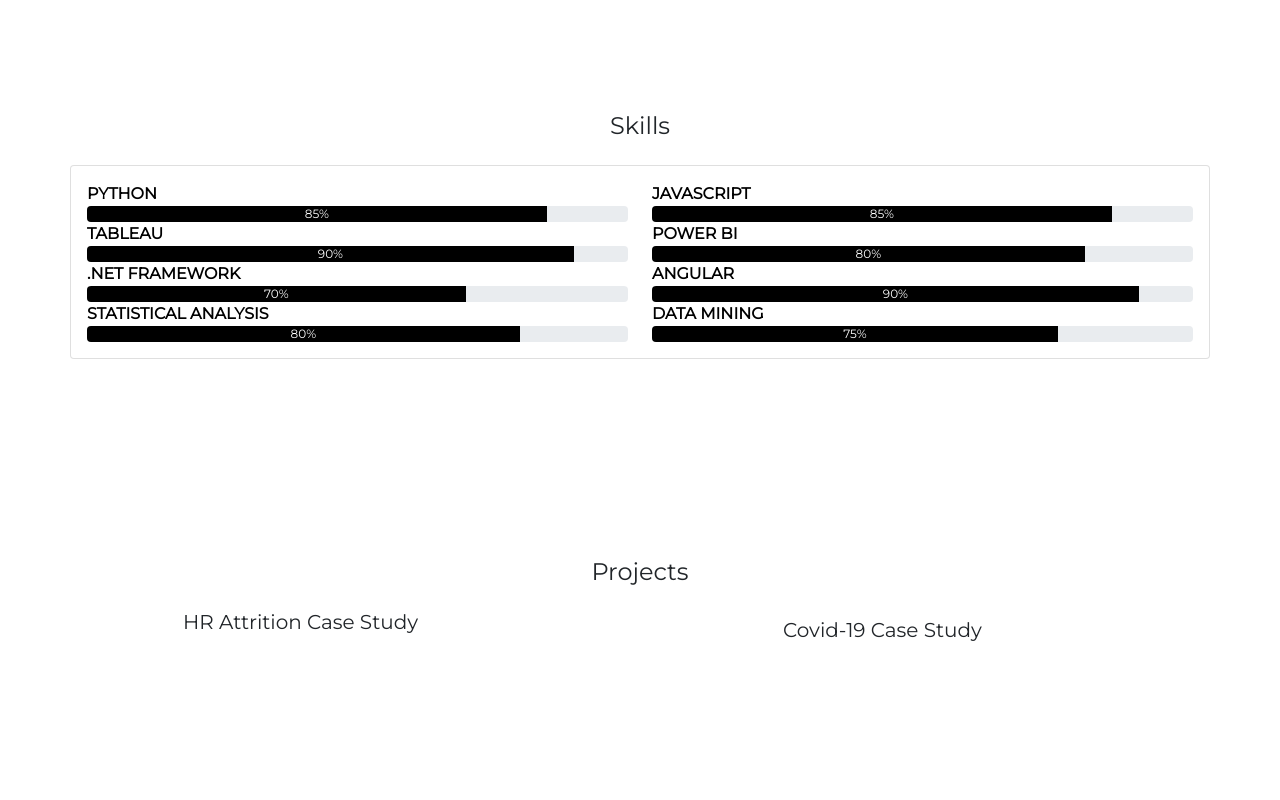
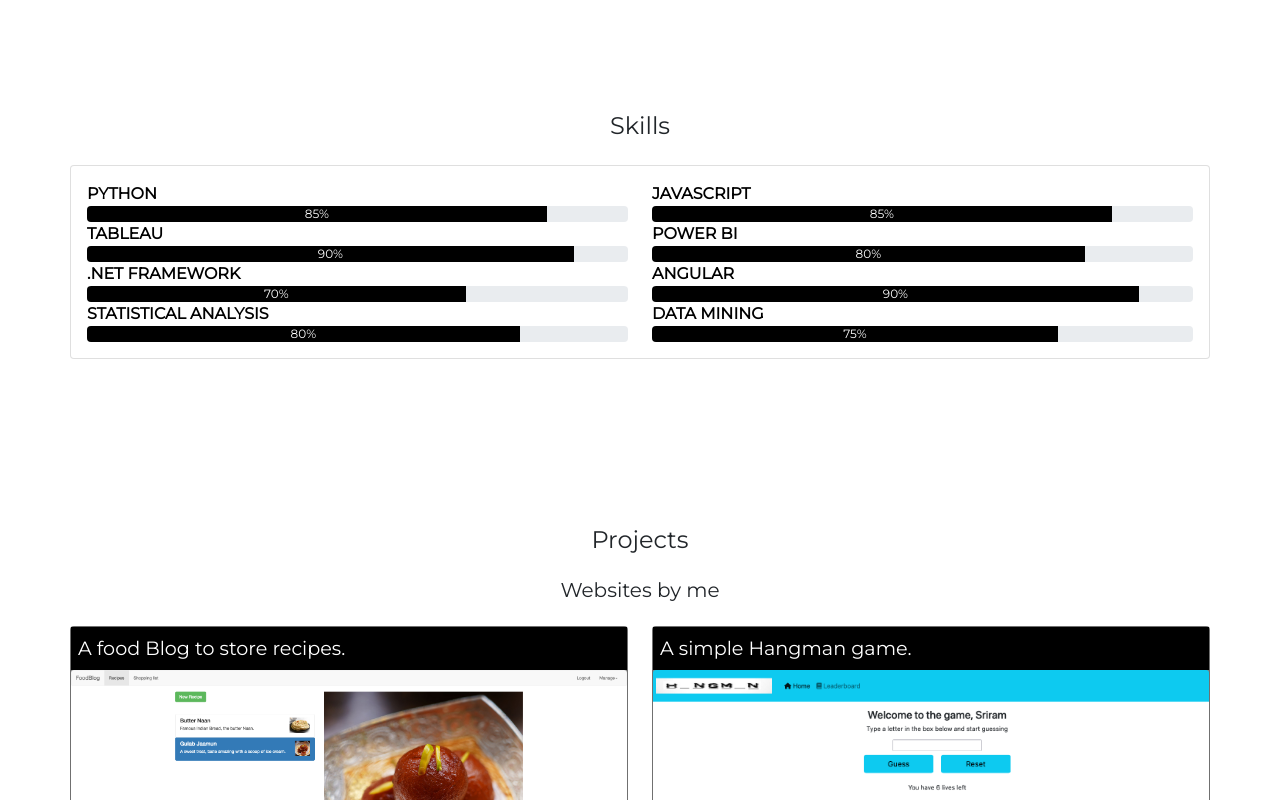
Before and after one commit to sriramvasan/sriramvasan.github.io, an Angular app: page / in a window 1280 px wide. Shown: the part 2000-2800 px from the top of the page. Built offline with nearby package versions, Linux system fonts and the light colour scheme; a web font is replaced by a local one.

Commit message:
Added Websites as projects

```diff
--- a/src/app/home/home.component.html
+++ b/src/app/home/home.component.html
@@ -14,7 +14,7 @@
               </div>
 
               <a class="links smooth-scroll" href="#contact" data-aos="zoom-in" data-aos-anchor="data-aos-anchor">Hire Me</a>
-              <a class="links" href="https://drive.google.com/file/d/1DaDDXWDbcCfw8hnxin8jKP5sqXGvohcL/view?usp=sharing" target="_blank" data-aos="zoom-in" data-aos-anchor="data-aos-anchor">Download CV</a>
+              <a class="links" href="https://drive.google.com/file/d/1h74L0lXTp3kaeOIxxxhlv4OEUR0Ld0hz/view?usp=sharing" target="_blank" data-aos="zoom-in" data-aos-anchor="data-aos-anchor">Download CV</a>
 
             </div>
           </div>
@@ -35,9 +35,6 @@
               <a class="btn btn-default btn-round btn-lg btn-icon" href="https://github.com/sriramvasan" target="_blank" rel="tooltip" title="Follow me on Github">
                   <i class="fa fa-github"></i>
               </a>
-              <a class="btn btn-default btn-round btn-lg btn-icon" href="#" target="_blank" rel="tooltip" title="Follow me on Google+">
-                  <i class="fa fa-google-plus"></i>
-              </a>
           </div>
       </div>
   </div>
--- a/src/app/projects/projects.component.css
+++ b/src/app/projects/projects.component.css
@@ -2,9 +2,25 @@
 transform: scale(.5) translateY(-50%) translateX(-50%);
 /* transform: translateX(-10%); */
 border-radius: 5px;
+align-items: center;
 
 }
 .tableau2{
 transform:  scale(1);
 
 }
+.card{
+  background-color: gray;
+}
+
+.card-title{
+  background-color: black;
+  color: white;
+  font-size: larger;
+  /* border-radius: 5px; */
+  padding: 7px;
+  margin: 0;
+}
+.link-btn:hover{
+  background-color: gray;
+}
--- a/src/app/projects/projects.component.html
+++ b/src/app/projects/projects.component.html
@@ -1,17 +1,78 @@
 <section id="projects">
 
-  <div class="container" style="padding: 20vh 0 0 0;">
+  <div class="container" style="padding: 16vh 0 0 0;">
     <div class="h4 text-center mb-4 title">Projects</div>
+
+
+
+    <div class="h5 text-center mb-4 title">Websites by me</div>
+    <div class="row">
+          <div class="col-lg-6" >
+            <div class="card" >
+              <div class="card-title">A food Blog to store recipes.</div>
+              <img class="card-img-top" src="assets/Foodblog.png" alt="FoodBlog Preview">
+              <div class="card-body">
+                <!-- <p class="card-text"></p> -->
+                <ul class="card-text" style="list-style: none;">
+                  <li>Uses firebase authenciation to login and sign up.</li>
+                  <li>NgRx to handle routing and state management.</li>
+                  <li>Built with Angular and firebase.</li>
+                </ul>
+                <a href="https://foodblog-4580c.web.app" class="btn btn-dark link-btn" target="_blank">Take me there <i class="fa fa-external-link"></i></a>
+              </div>
+            </div>
+          </div>
+
+            <div class="col-lg-6" >
+              <div class="card">
+                <div class="card-title">A simple Hangman game.</div>
+                <img class="card-img-top" src="assets/Hang man.png" alt="FoodBlog Preview">
+                <div class="card-body">
+                  <!-- <p class="card-text"></p> -->
+                  <ul class="card-text" style="list-style: none;">
+                    <li>Uses nodejs as a server and hosted using Heroku.</li>
+                    <li>An NeDB (no-sql) Database used for displaying leadership scores.</li>
+                    <li><i class="fa fa-lightbulb-o"></i> If you wanna beat the game checkout the console.</li>
+                  </ul>
+                  <a href="https://hangman-nodejs.herokuapp.com/" class="btn btn-dark link-btn" target="_blank">Take me there <i class="fa fa-external-link"></i></a>
+                </div>
+              </div>
+          </div>
+      </div>
+
+
     <div class="row" >
-      <!-- <div class="col-md-6 tableau1">
-        Hello
+      <div class=" h5 text-center mt-4 mb-4 title">Tableau Dashboards you should Checkout</div>
+
+      <div class="col-lg-7" style="padding: 0 0 0 0; max-height:600px;">
+        <div class="h5 text-center mb-2 mt-2 title">Covid-19 Case Study</div>
+        <div class="tableau2">
+          <noscript><a href='#'>
+            <img alt=' ' src='https:&#47;&#47;public.tableau.com&#47;static&#47;images&#47;Ca&#47;CaseStudyCovid-19&#47;Covid-19Dashboard&#47;1_rss.png' style='border: none' /></a>
+          </noscript>
+          <div class='tableauPlaceholder' id='viz1653159963096' style='position: relative'>
+          <object class='tableauViz'  style='display:none;'>
+            <param name='host_url' value='https%3A%2F%2Fpublic.tableau.com%2F' />
+            <param name='embed_code_version' value='3' />
+            <param name='site_root' value='' />
+            <param name='name' value='CaseStudyCovid-19&#47;Covid-19Dashboard' />
+            <param name='tabs' value='yes' />
+            <param name='toolbar' value='yes' />
+            <param name='static_image' value='https:&#47;&#47;public.tableau.com&#47;static&#47;images&#47;Ca&#47;CaseStudyCovid-19&#47;Covid-19Dashboard&#47;1.png' />
+            <param name='animate_transition' value='yes' />
+            <param name='display_static_image' value='yes' />
+            <param name='display_spinner' value='yes' />
+            <param name='display_overlay' value='yes' />
+            <param name='display_count' value='yes' />
+            <param name='language' value='en-US' />
+          </object></div>
+
+        </div>
       </div>
-      <div class="col-md-6 tableau1">
-        There
-      </div> -->
 
-      <div class="col-lg-5" style="padding: 0 0 0 0; max-height:800px">
-        <div class="h5 text-center mb-2 title">HR Attrition Case Study</div>
+
+      <div class="col-lg-5" style="padding: 0 0 0 0; max-height:800px;">
+        <div class="h5 text-center mb-2 mt-2 title">HR Attrition Case Study</div>
         <div class="tableau1">
         <noscript>
           <a href='#'>
@@ -37,31 +98,7 @@
       </div>
 
 
-      <div class="col-lg-7" style="padding: 0 0 0 0; max-height:300px">
-        <div class="h5 text-center mb-2 mt-2 title">Covid-19 Case Study</div>
-        <div class="tableau2">
-          <noscript><a href='#'>
-            <img alt=' ' src='https:&#47;&#47;public.tableau.com&#47;static&#47;images&#47;Ca&#47;CaseStudyCovid-19&#47;Covid-19Dashboard&#47;1_rss.png' style='border: none' /></a>
-          </noscript>
-          <div class='tableauPlaceholder' id='viz1653159963096' style='position: relative'>
-          <object class='tableauViz'  style='display:none;'>
-            <param name='host_url' value='https%3A%2F%2Fpublic.tableau.com%2F' />
-            <param name='embed_code_version' value='3' />
-            <param name='site_root' value='' />
-            <param name='name' value='CaseStudyCovid-19&#47;Covid-19Dashboard' />
-            <param name='tabs' value='yes' />
-            <param name='toolbar' value='yes' />
-            <param name='static_image' value='https:&#47;&#47;public.tableau.com&#47;static&#47;images&#47;Ca&#47;CaseStudyCovid-19&#47;Covid-19Dashboard&#47;1.png' />
-            <param name='animate_transition' value='yes' />
-            <param name='display_static_image' value='yes' />
-            <param name='display_spinner' value='yes' />
-            <param name='display_overlay' value='yes' />
-            <param name='display_count' value='yes' />
-            <param name='language' value='en-US' />
-          </object></div>
 
-        </div>
-      </div>
 
     </div>
   </div>
```
Also changed, not shown: src/assets/Foodblog.png (added), src/assets/Hang man.png (added), 5 other files (tests, documents, lock files or other folders).
